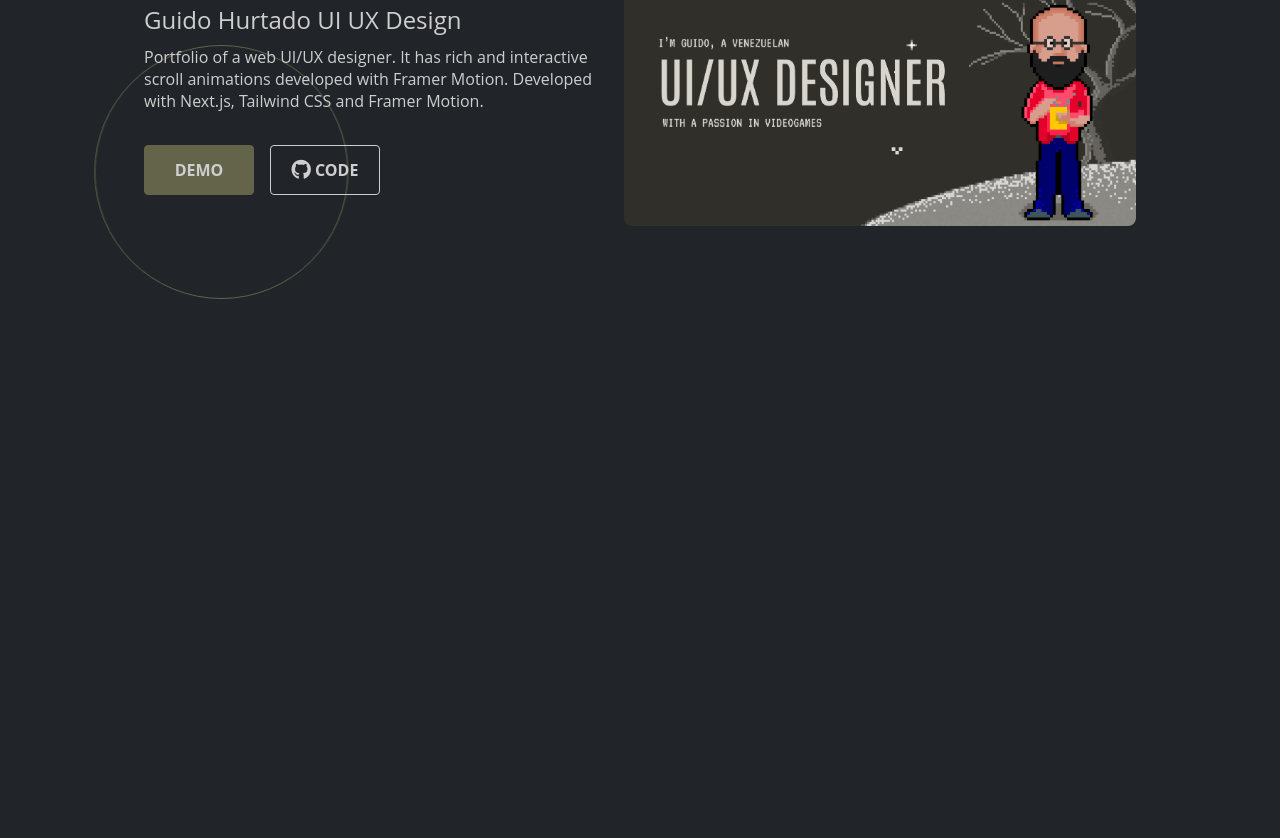
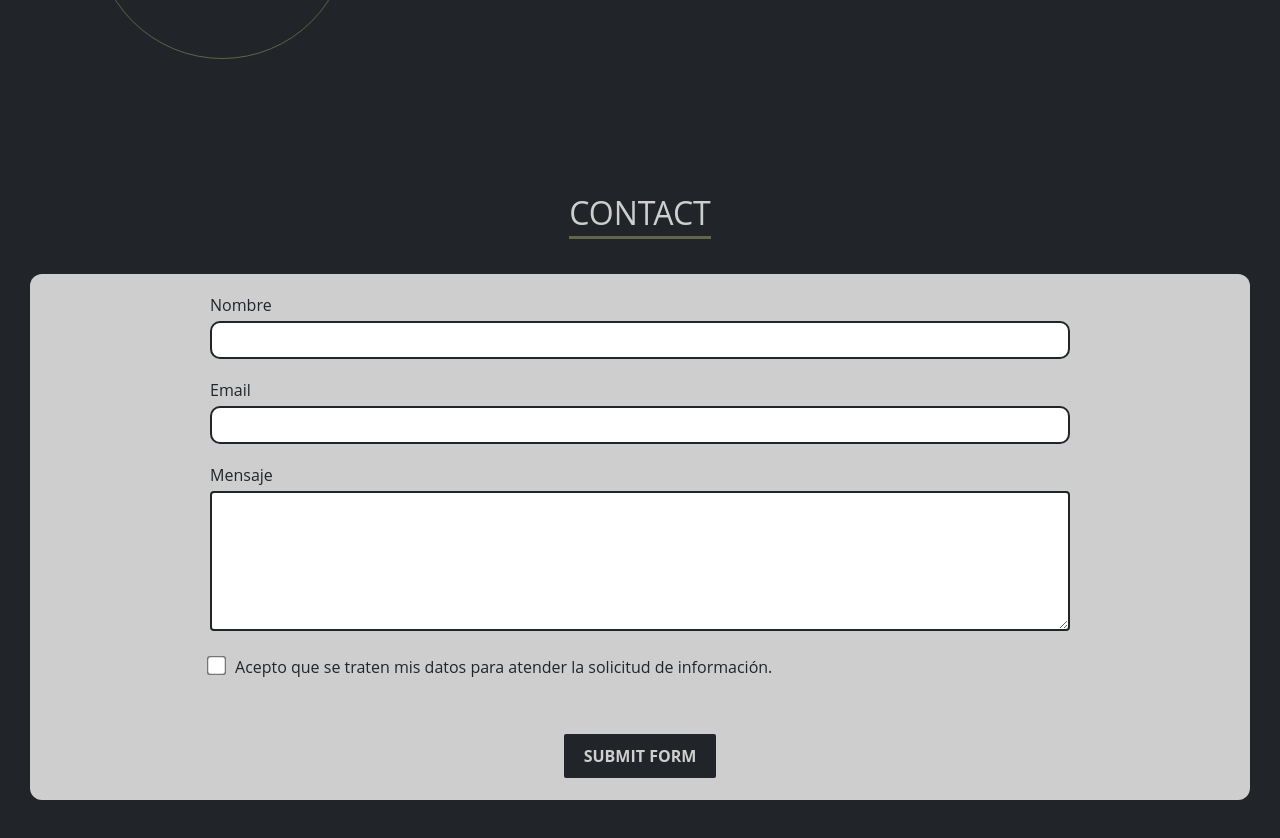
Before and after one commit to davidhurtadodev/portfolio-astro, an Astro site: page / in a window 1280 px wide. Shown: the part 2235-3073 px from the top of the page. Before the commit the page ends 2746 px from the top, so only its background shows below. Built offline with nearby package versions, Linux system fonts and the light colour scheme; Astro itself is replaced by a stand-in of ours.

Commit message:
feat: add Contact component with form functionality and styling

```diff
--- /dev/null
+++ b/src/components/Contact.astro
@@ -0,0 +1,226 @@
+<h2><span class="underline">Contact</span></h2>
+<div class="contact">
+  <form method="POST" id="contactForm">
+    <input required type="hidden" name="access_key" value="5209e78e-6151-4079-bb9f-9dc451c33efa" />
+    <label
+      >Nombre
+      <input type="text" name="name" required />
+    </label>
+    <label
+      >Email
+      <input required type="email" name="email" required />
+    </label>
+    <label
+      >Mensaje
+      <textarea required name="message" required></textarea>
+    </label>
+
+    <label class="checkbox-label"
+      ><input required type="checkbox" /> Acepto que se traten mis datos para atender la solicitud de
+      información.
+    </label>
+    <span class="form-message"></span>
+    <div class="btn-container">
+      <button type="submit">Submit Form</button>
+    </div>
+
+    <div></div>
+  </form>
+</div>
+
+<script is:inline>
+  const contactForm = document.getElementById('contactForm');
+  const formApiUrl = 'https://api.web3forms.com/submit';
+  const formMessage = document.querySelector('.form-message');
+
+  const formMessageOptions = {
+    success: 'Success',
+    error: 'Error in submitting the form',
+  };
+
+  contactForm.addEventListener('submit', function (e) {
+    const formData = new FormData(contactForm);
+    e.preventDefault();
+
+    const object = Object.fromEntries(formData);
+    const json = JSON.stringify(object);
+
+    fetch(formApiUrl, {
+      method: 'POST',
+      headers: {
+        'Content-Type': 'application/json',
+        Accept: 'application/json',
+      },
+      body: json,
+    })
+      .then(async (response) => {
+        if (response.status == 200) {
+          debugger;
+          formMessage.innerHTML = formMessageOptions.success;
+          formMessage.classList.add('success');
+        } else {
+          formMessage.innerHTML = formMessageOptions.error;
+          formMessage.classList.add('error');
+        }
+      })
+      .catch((error) => {
+        console.log(error);
+
+        formMessage.innerHTML = formMessageOptions.error;
+      })
+      .then(function () {
+        contactForm.reset();
+        setTimeout(() => {
+          formMessage.innerHTML = '';
+          formMessage.classList.remove('success', 'error');
+        }, 3000);
+      });
+  });
+</script>
+
+<style>
+  .checkbox-label {
+    font-size: 16px;
+    color: #212529;
+    margin-bottom: 20px;
+    display: flex;
+    align-items: flex-start;
+    justify-content: flex-start;
+    column-gap: 12px;
+    width: 100%;
+  }
+
+  .checkbox-label input {
+    width: fit-content;
+    -ms-transform: scale(1.5); /* IE */
+    -moz-transform: scale(1.5); /* FF */
+    -webkit-transform: scale(1.5); /* Safari and Chrome */
+    -o-transform: scale(1.5); /* Opera */
+    transform: scale(1.5);
+    padding: 10px;
+    margin-top: 3px;
+  }
+  .contact {
+    text-align: center;
+    background-color: #cecece;
+    max-width: 1220px;
+    margin: 0 auto;
+    border-radius: 12px;
+    padding-top: 20px;
+  }
+  form {
+    text-align: center;
+    display: flex;
+    flex-direction: column;
+    align-items: center;
+    padding-bottom: 30px;
+    margin-bottom: 50px;
+    padding-top: 20px;
+    border-radius: 5px;
+  }
+
+  label {
+    font-size: 16px;
+    color: #212529;
+    width: 100%;
+  }
+  .contact form {
+    text-align: left;
+    width: 90%;
+    max-width: 900px;
+    padding: 0px 20px;
+  }
+
+  input {
+    font-size: 16px;
+    font-family: inherit;
+    padding: 6px 10px;
+    border-radius: 10px;
+    border: solid 2px #212529;
+    margin-bottom: 20px;
+    width: 100%;
+    margin-top: 5px;
+    color: #212529;
+  }
+  textarea {
+    font-size: 16px;
+    font-family: inherit;
+    border-radius: 4px;
+    border: solid 2px #212529;
+    width: 100%;
+    max-width: 100%;
+    padding: 6px 10px;
+    min-height: 140px;
+    margin-bottom: 20px;
+    margin-top: 5px;
+    color: #212529;
+  }
+  button {
+    border-radius: 4px;
+    border: solid 2px #cecece;
+    background-color: #212529;
+    text-transform: uppercase;
+    font-weight: 700;
+    font-size: 16px;
+    padding: 11px 20px;
+    margin-bottom: 20px;
+
+    &:hover {
+      opacity: 0.8;
+    }
+  }
+
+  .btn-container {
+    display: flex;
+    justify-content: center;
+  }
+
+  .form-message {
+    font-size: 16px;
+    font-weight: 700;
+    margin-bottom: 20px;
+
+    &.success {
+      color: green;
+    }
+    &.error {
+      color: red;
+    }
+  }
+
+  h2 {
+    text-transform: uppercase;
+    font-size: 32px;
+    font-weight: normal;
+    margin-bottom: 120px;
+    width: fit-content;
+    margin: 0 auto 40px;
+  }
+
+  .underline {
+    position: relative;
+  }
+  .underline::after {
+    content: '';
+    position: absolute;
+    height: 3px;
+    width: 100%;
+    background: #64644b;
+    bottom: -5px;
+    left: 0;
+  }
+
+  @media screen and (min-width: 992px) {
+    form {
+      width: 900px;
+      margin: 0 auto 100px;
+      border-radius: 15px;
+    }
+  }
+
+  @media screen and (min-width: 1350px) {
+    label {
+      font-size: 0.8em;
+    }
+  }
+</style>
--- a/src/components/Project.astro
+++ b/src/components/Project.astro
@@ -8,12 +8,8 @@ const figures = ['triangle', 'square'];
 ---
 
 <div class="project-wrapper">
-  <span
-    class={index % 2 === 0 ? figures[Math.floor(Math.random() * 2)] : 'circle'}
-  ></span>
-  <div
-    class={index === 0 || index % 2 === 0 ? `project left ` : `project right `}
-  >
+  <span class={index % 2 === 0 ? figures[Math.floor(Math.random() * 2)] : 'circle'}></span>
+  <div class={index === 0 || index % 2 === 0 ? `project left ` : `project right `}>
     {
       img && (
         <div class="img-container">
@@ -59,7 +55,7 @@ const figures = ['triangle', 'square'];
       background-color: #353c42;
       border-radius: 8px;
       width: 300px;
-      margin: 0 0 100px;
+      margin: 0 0 0px;
       z-index: 100;
     }
     .project-wrapper {
@@ -242,7 +238,7 @@ const figures = ['triangle', 'square'];
         /* width: 90%; */
         display: flex;
         justify-content: center;
-        margin: 0 0 130px;
+        margin: 0 0 50px;
         column-gap: 20px;
       }
       .project .img-container {
--- a/src/pages/index.astro
+++ b/src/pages/index.astro
@@ -4,6 +4,7 @@ import Hero from '../components/Hero.astro';
 import Projects from '../components/Projects.astro';
 import Project from '../components/Project.astro';
 import projectsData from '../lib/projectsData';
+import Contact from '../components/Contact.astro';
 ---
 
 <Layout title="David Hurtado">
@@ -23,5 +24,6 @@ import projectsData from '../lib/projectsData';
         ))
       }
     </Projects>
+    <Contact />
   </main>
 </Layout>
```
